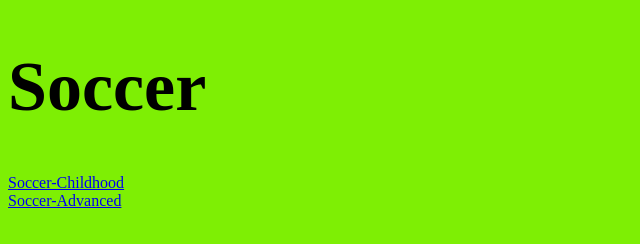
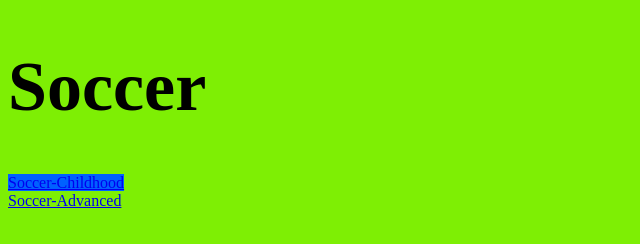
Before and after one commit to pal001/pal001.github.io, a plain HTML site: page index.html in a window 1280 px wide. Shown: the whole page, without its empty margins (0-640 px from the left). Drawn offline with Linux system fonts and the light colour scheme.

Commit message:
Add files via upload

```diff
--- a/index.html
+++ b/index.html
@@ -5,10 +5,11 @@
 		body {
 			background-color: rgb(126, 239, 4);
 		}
-
 		h1 {
 			font-size: 70px;
-
+		}
+		#child {
+			background-color: rgb(0, 97, 255);
 		}
 
 	</style>
@@ -16,6 +17,6 @@
 
 <body>
 	<h1>Soccer</h1>
-	<a href="childhood.html">Soccer-Childhood</a><br>
+	<a href="childhood.html" id="child">Soccer-Childhood</a><br>
 	<a href="advanced.html">Soccer-Advanced</a>
 </body>
```
Also changed, not shown: childhood.html (+5 -0 lines).
